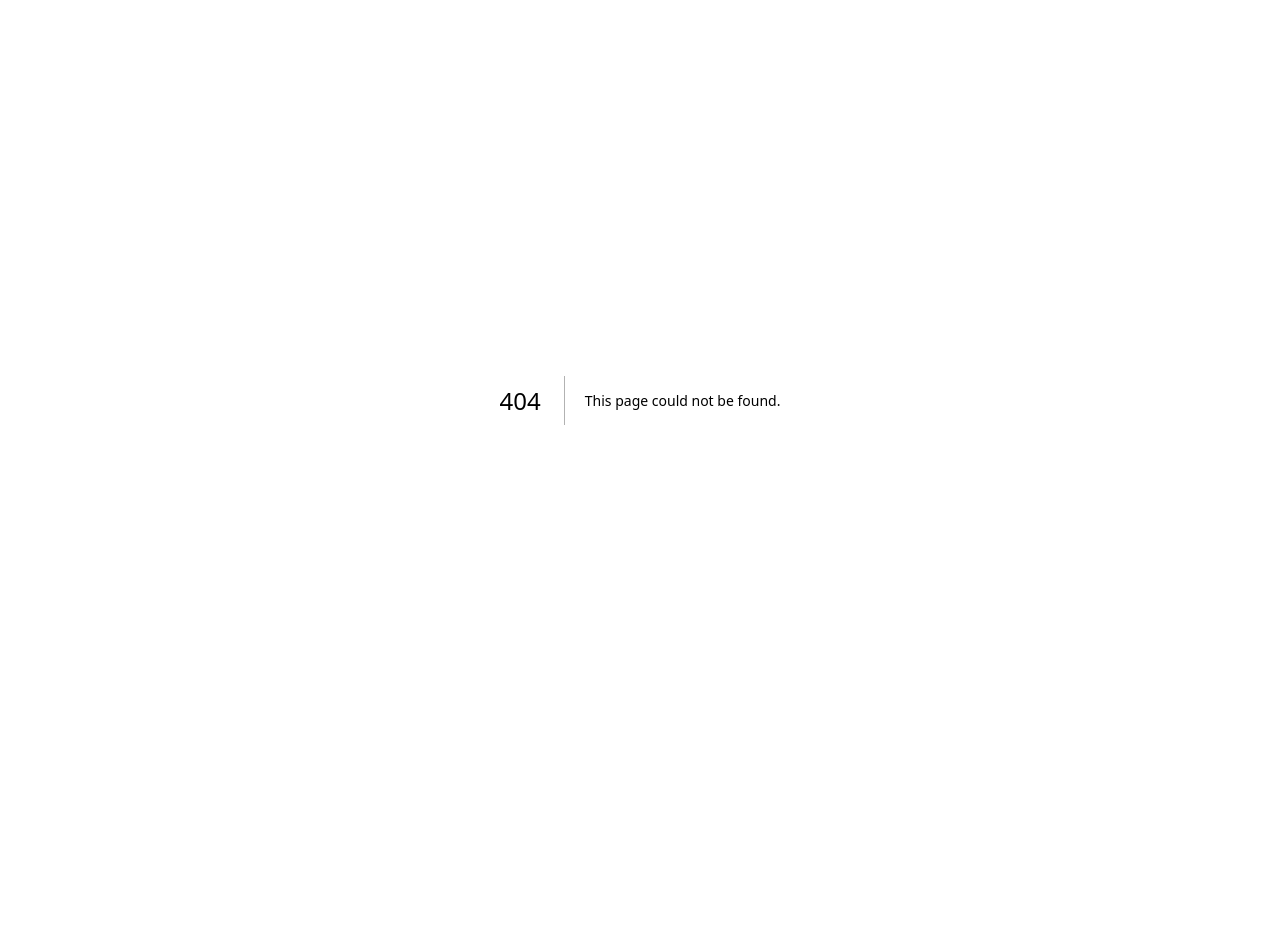
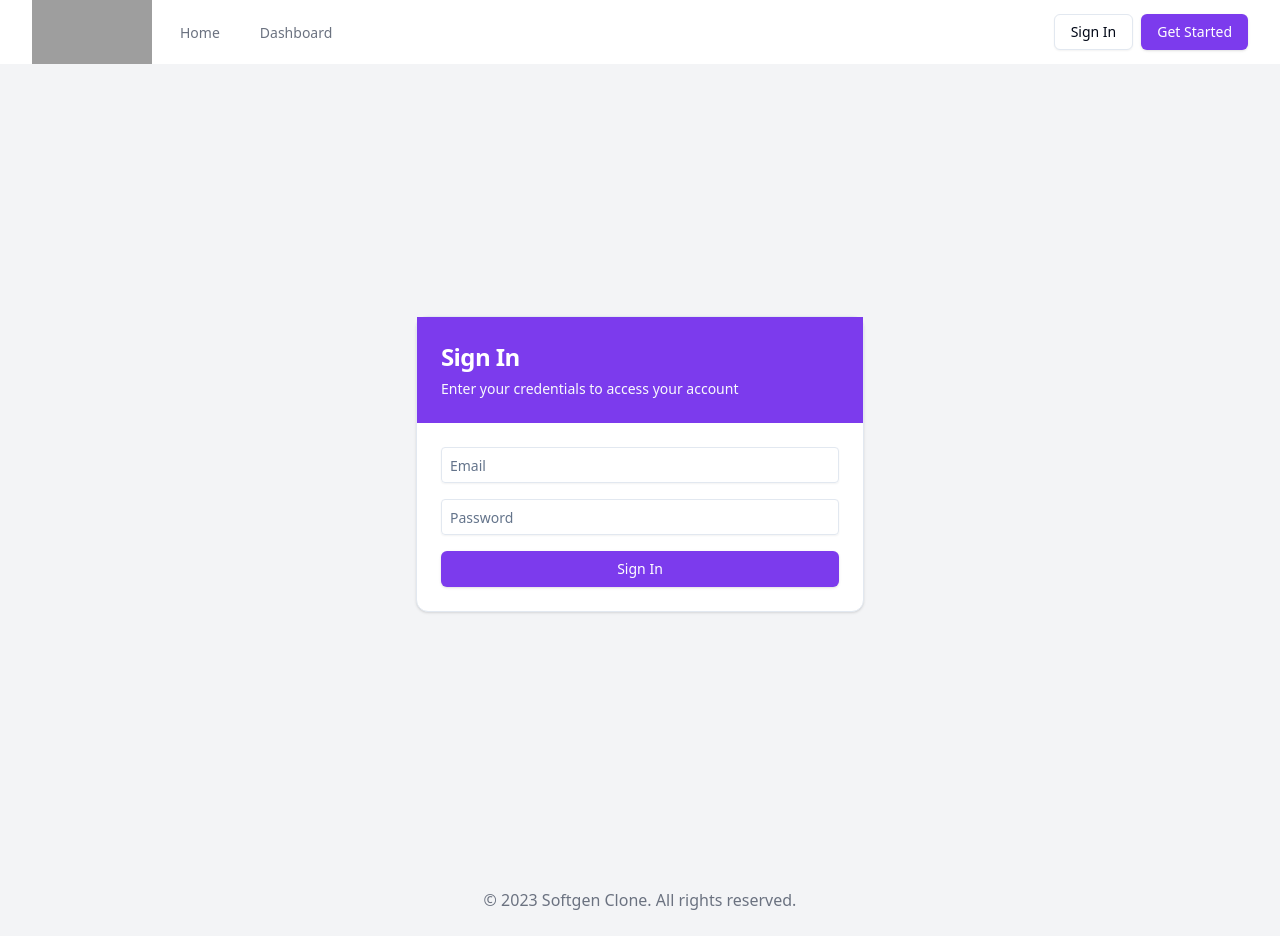
Before and after one commit to markokraemer/sg-961721426547718, a Next.js app: page /signin in a window 1280 px wide. Before the commit this address had no page. Before the commit the page ends 800 px from the top, so only its background shows below. Built offline with nearby package versions, Linux system fonts and the light colour scheme; grey boxes are pictures that could not be loaded.

Commit message:
SOFTGEN MAGIC

```diff
--- a/src/pages/index.js
+++ b/src/pages/index.js
@@ -6,21 +6,16 @@ import { useApp } from '@/context/AppContext';
 import { useToast } from "@/components/ui/use-toast";
 import { motion } from "framer-motion";
 import { useState } from 'react';
+import { useForm } from 'react-hook-form';
 
 export default function Home() {
   const { appDescription, setAppDescription, generatedCode, isGenerating, generateCode, generationSteps } = useApp();
   const { toast } = useToast();
   const [isHovered, setIsHovered] = useState(false);
+  const { register, handleSubmit, formState: { errors } } = useForm();
 
-  const handleGenerate = () => {
-    if (!appDescription.trim()) {
-      toast({
-        title: "Error",
-        description: "Please enter an app description first.",
-        variant: "destructive",
-      });
-      return;
-    }
+  const onSubmit = (data) => {
+    setAppDescription(data.appDescription);
     generateCode();
     toast({
       title: "Generating Code",
@@ -61,7 +56,7 @@ export default function Home() {
           >
             <Button
               className="w-full sm:w-auto flex items-center justify-center px-8 py-3 border border-transparent text-base font-medium rounded-md text-white bg-accent hover:bg-accent/90 md:py-4 md:text-lg md:px-10 transition-colors duration-200"
-              onClick={handleGenerate}
+              onClick={handleSubmit(onSubmit)}
               onMouseEnter={() => setIsHovered(true)}
               onMouseLeave={() => setIsHovered(false)}
             >
@@ -82,12 +77,17 @@ export default function Home() {
               <CardDescription className="text-accent-foreground">Use natural language to describe your application's features and requirements.</CardDescription>
             </CardHeader>
             <CardContent className="p-6">
-              <Input
-                placeholder="Describe your app..."
-                value={appDescription}
-                onChange={(e) => setAppDescription(e.target.value)}
-                className="w-full p-2 border rounded transition-all duration-200 focus:ring-2 focus:ring-accent focus:border-transparent"
-              />
+              <form onSubmit={handleSubmit(onSubmit)}>
+                <Input
+                  placeholder="Describe your app..."
+                  {...register("appDescription", {
+                    required: "App description is required",
+                    minLength: { value: 10, message: "Description must be at least 10 characters long" }
+                  })}
+                  className="w-full p-2 border rounded transition-all duration-200 focus:ring-2 focus:ring-accent focus:border-transparent"
+                />
+                {errors.appDescription && <p className="text-red-500 text-sm mt-1">{errors.appDescription.message}</p>}
+              </form>
             </CardContent>
           </Card>
           <Card className="bg-white shadow-lg rounded-lg overflow-hidden">
--- /dev/null
+++ b/src/pages/signin.js
@@ -0,0 +1,69 @@
+import { useState } from 'react';
+import { useRouter } from 'next/router';
+import { useAuth } from '@/context/AuthContext';
+import { useForm } from 'react-hook-form';
+import { Button } from "@/components/ui/button";
+import { Input } from "@/components/ui/input";
+import { Card, CardHeader, CardTitle, CardDescription, CardContent } from "@/components/ui/card";
+import Layout from '@/components/Layout';
+
+export default function SignIn() {
+  const [error, setError] = useState('');
+  const { signIn } = useAuth();
+  const router = useRouter();
+  const { register, handleSubmit, formState: { errors } } = useForm();
+
+  const onSubmit = async (data) => {
+    try {
+      await signIn(data.email, data.password);
+      router.push('/dashboard');
+    } catch (err) {
+      setError('Failed to sign in');
+    }
+  };
+
+  return (
+    <Layout>
+      <div className="flex items-center justify-center min-h-screen bg-gray-100">
+        <Card className="w-full max-w-md">
+          <CardHeader className="bg-accent text-white">
+            <CardTitle className="text-2xl">Sign In</CardTitle>
+            <CardDescription className="text-accent-foreground">Enter your credentials to access your account</CardDescription>
+          </CardHeader>
+          <CardContent className="p-6">
+            <form onSubmit={handleSubmit(onSubmit)} className="space-y-4">
+              <div>
+                <Input
+                  type="email"
+                  placeholder="Email"
+                  {...register("email", {
+                    required: "Email is required",
+                    pattern: {
+                      value: /^[A-Z0-9._%+-]+@[A-Z0-9.-]+\.[A-Z]{2,}$/i,
+                      message: "Invalid email address"
+                    }
+                  })}
+                  className="w-full p-2 border rounded"
+                />
+                {errors.email && <p className="text-red-500 text-sm mt-1">{errors.email.message}</p>}
+              </div>
+              <div>
+                <Input
+                  type="password"
+                  placeholder="Password"
+                  {...register("password", { required: "Password is required" })}
+                  className="w-full p-2 border rounded"
+                />
+                {errors.password && <p className="text-red-500 text-sm mt-1">{errors.password.message}</p>}
+              </div>
+              <Button type="submit" className="w-full bg-accent hover:bg-accent/90 text-white">
+                Sign In
+              </Button>
+            </form>
+            {error && <p className="text-red-500 text-sm mt-4">{error}</p>}
+          </CardContent>
+        </Card>
+      </div>
+    </Layout>
+  );
+}
```
